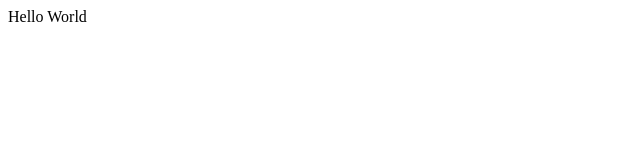
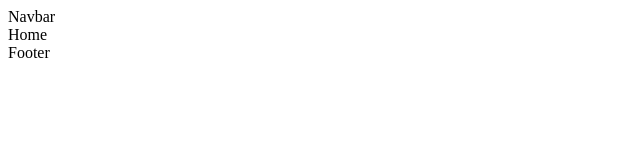
Before and after one commit to Hassanabbaass/BlogApp-React-MySQL, a React (Create React App) app in the folder client/: page / in a window 1280 px wide. Shown: the top 160 px of the page, without its empty margins (0-640 px from the left). Built offline with nearby package versions, Linux system fonts and the light colour scheme.

Commit message:
pages and routes

```diff
--- a/client/package.json
+++ b/client/package.json
@@ -8,7 +8,9 @@
     "@testing-library/user-event": "^13.5.0",
     "react": "^18.2.0",
     "react-dom": "^18.2.0",
+    "react-router-dom": "^6.8.1",
     "react-scripts": "5.0.1",
+    "sass": "^1.58.0",
     "web-vitals": "^2.1.4"
   },
   "scripts": {
--- a/client/src/App.js
+++ b/client/src/App.js
@@ -1,8 +1,63 @@
+import {
+  createBrowserRouter,
+  Outlet,
+  RouterProvider,
+} from "react-router-dom";
+import Footer from "./components/Footer";
+import Navbar from "./components/Navbar";
+import Home from "./pages/Home";
+import Login from "./pages/Login";
+import Register from "./pages/Register";
+import Single from "./pages/Single";
+import Write from "./pages/Write";
+
+
+const Layout = () => {
+  return (
+    <>
+      <Navbar/>
+        <Outlet/>
+      <Footer/>
+    </>
+  );
+};
+
+const router = createBrowserRouter([
+  {
+    path: "/",
+    element: (<Layout/>),
+    children: [
+      {
+        path: "/",
+        element: (<Home/>)
+      },
+      {
+        path: "/post/:id",
+        element: (<Single/>)
+      },
+      {
+        path: "/write",
+        element: (<Write/>)
+      }
+    ]
+  },
+  {
+    path: "/register",
+    element: (<Register/>),
+  },
+  {
+    path: "/login",
+    element: (<Login/>),
+  },
+]);
+
 
 function App() {
   return (
     <div className="App">
-      Hello World
+      <div className="container">
+        <RouterProvider router={router} />
+      </div>
     </div>
   );
 }
--- /dev/null
+++ b/client/src/components/Footer.jsx
@@ -0,0 +1,9 @@
+import React from 'react'
+
+const Footer = () => {
+  return (
+    <div>Footer</div>
+  )
+}
+
+export default Footer
--- /dev/null
+++ b/client/src/components/Navbar.jsx
@@ -0,0 +1,9 @@
+import React from 'react'
+
+const Navbar = () => {
+  return (
+    <div>Navbar</div>
+  )
+}
+
+export default Navbar
--- /dev/null
+++ b/client/src/pages/Home.jsx
@@ -0,0 +1,9 @@
+import React from 'react'
+
+const Home = () => {
+  return (
+    <div>Home</div>
+  )
+}
+
+export default Home
--- /dev/null
+++ b/client/src/pages/Login.jsx
@@ -0,0 +1,9 @@
+import React from 'react'
+
+const Login = () => {
+  return (
+    <div>Login</div>
+  )
+}
+
+export default Login
--- /dev/null
+++ b/client/src/pages/Register.jsx
@@ -0,0 +1,9 @@
+import React from 'react'
+
+const Register = () => {
+  return (
+    <div>Register</div>
+  )
+}
+
+export default Register
--- /dev/null
+++ b/client/src/pages/Single.jsx
@@ -0,0 +1,9 @@
+import React from 'react'
+
+const Single = () => {
+  return (
+    <div>Single</div>
+  )
+}
+
+export default Single
--- /dev/null
+++ b/client/src/pages/Write.jsx
@@ -0,0 +1,9 @@
+import React from 'react'
+
+const Write = () => {
+  return (
+    <div>Write</div>
+  )
+}
+
+export default Write
--- /dev/null
+++ b/client/src/style.scss
@@ -0,0 +1,8 @@
+.App{
+
+    .container{
+
+
+    }
+
+}
```
Also changed, not shown: 1 other file (tests, documents, lock files or other folders).
